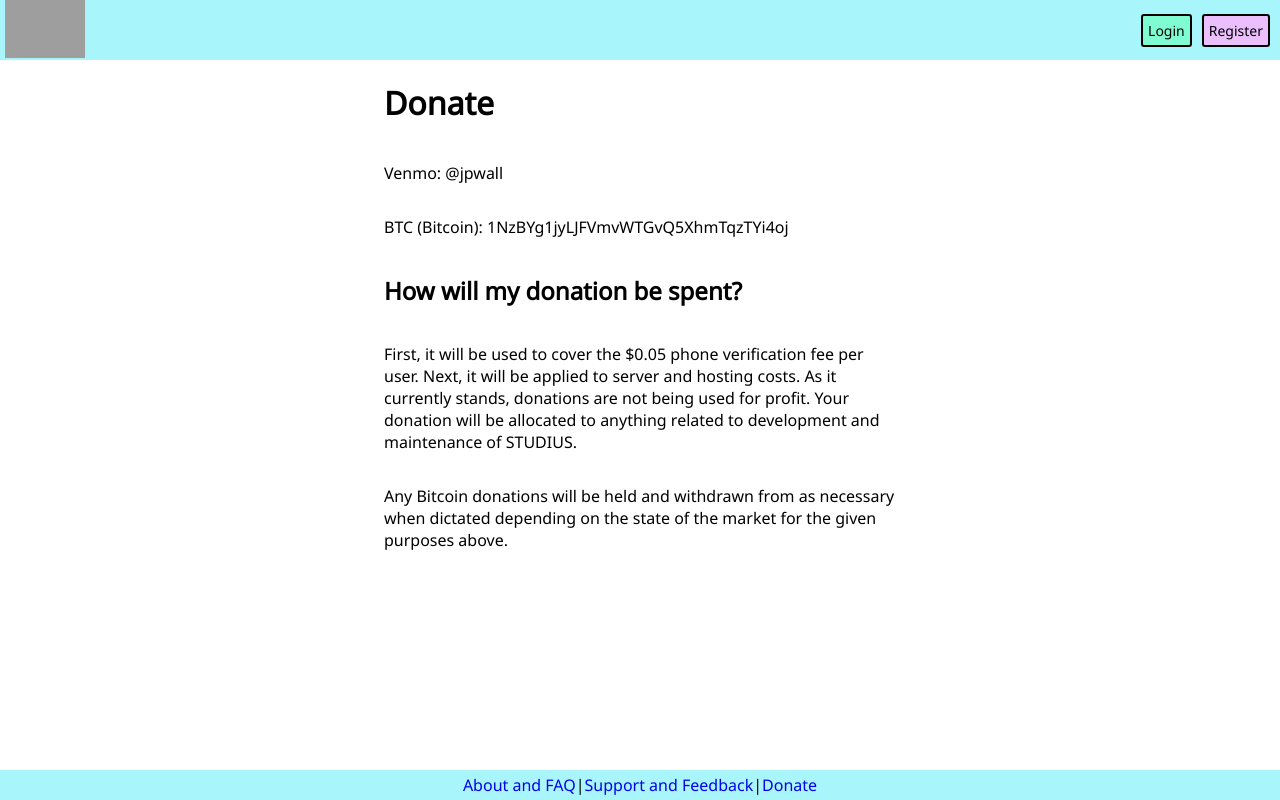
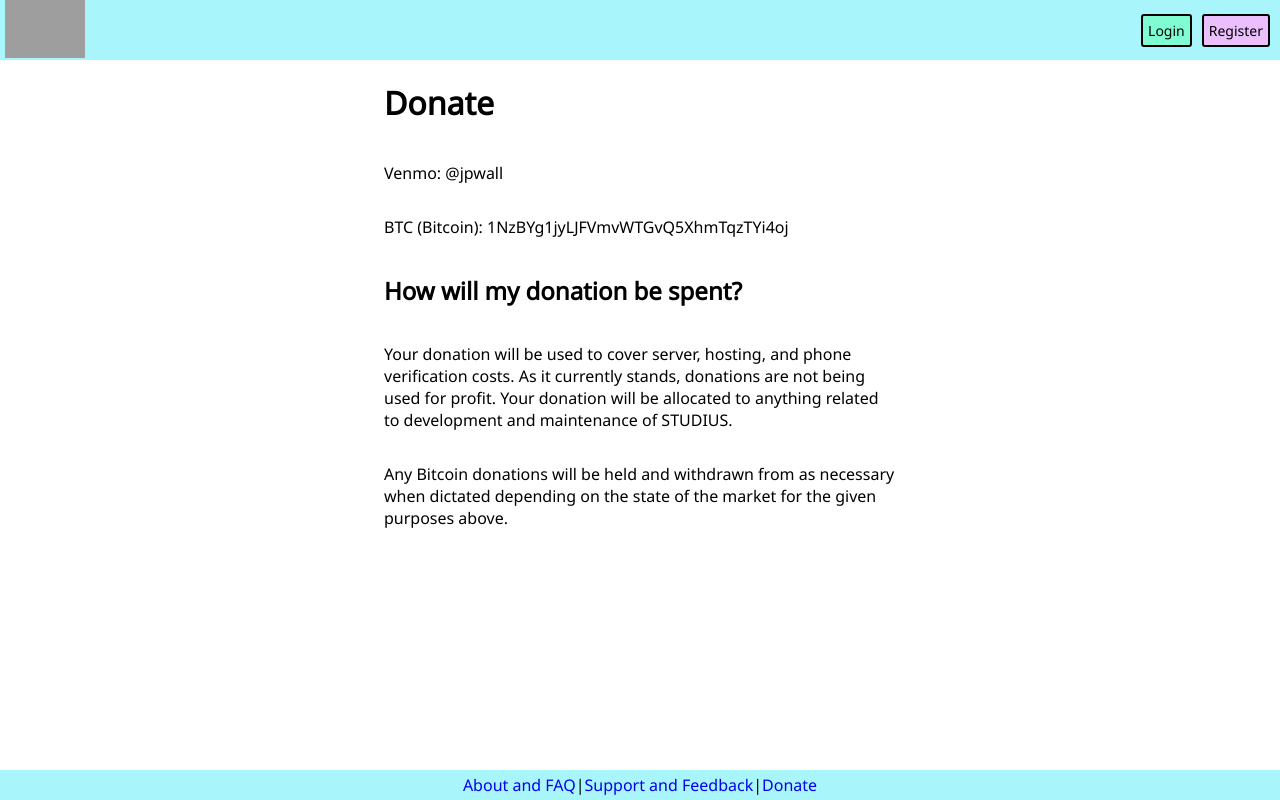
Before and after one commit to jpwall/sbf-frontend, a React (Create React App) app: page /donate in a window 1280 px wide. Built offline with nearby package versions, Linux system fonts and the light colour scheme; grey boxes are pictures that could not be loaded.

Commit message:
updated page description and changed wording for donate page

```diff
--- a/public/index.html
+++ b/public/index.html
@@ -7,7 +7,7 @@
     <meta name="theme-color" content="#000000" />
     <meta
       name="description"
-      content="Web site created using create-react-app"
+      content="Find study buddies at UW!"
     />
     <link rel="apple-touch-icon" href="%PUBLIC_URL%/logo192.png" />
     <!--
--- a/src/pages/Donate.js
+++ b/src/pages/Donate.js
@@ -23,7 +23,7 @@ class Donate extends Component {
                   <p>BTC (Bitcoin): 1NzBYg1jyLJFVmvWTGvQ5XhmTqzTYi4oj</p>
 
                   <h2>How will my donation be spent?</h2>
-                  <p>First, it will be used to cover the $0.05 phone verification fee per user. Next, it will be applied to server and hosting costs. As it currently stands, donations are not being used for profit. Your donation will be allocated to anything related to development and maintenance of STUDIUS.</p>
+                  <p>Your donation will be used to cover server, hosting, and phone verification costs. As it currently stands, donations are not being used for profit. Your donation will be allocated to anything related to development and maintenance of STUDIUS.</p>
                   <p>Any Bitcoin donations will be held and withdrawn from as necessary when dictated depending on the state of the market for the given purposes above.</p>
                 </div>
               </div>
```
